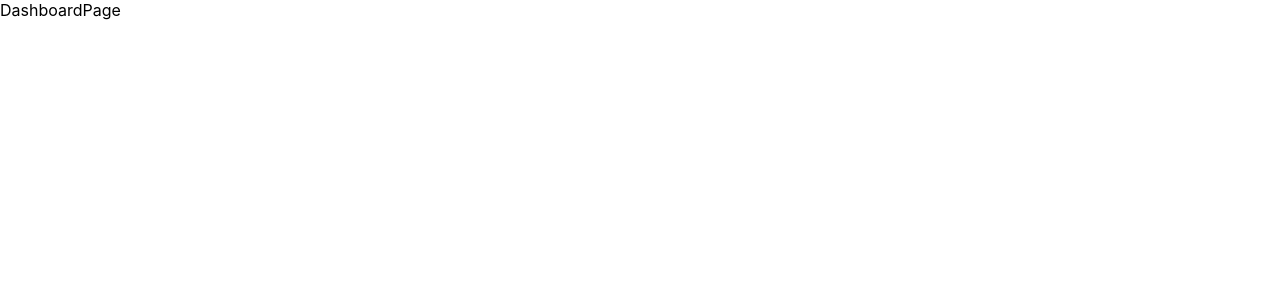
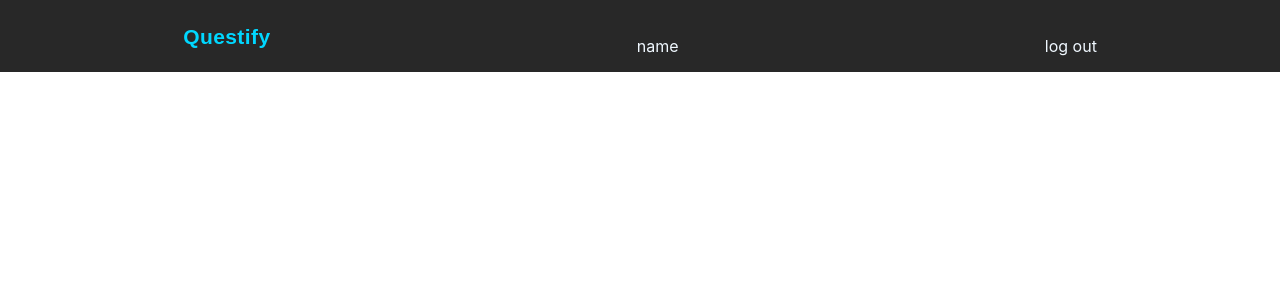
Before and after one commit to hodakivskaK/Dashboard-Questify, a React (Create React App) app: page /Dashboard-Questify/dashboard in a window 1280 px wide. Shown: the top 300 px of the page. Built offline with nearby package versions, Linux system fonts and the light colour scheme.

Commit message:
little change

```diff
--- a/src/components/Header/Header.jsx
+++ b/src/components/Header/Header.jsx
@@ -6,9 +6,19 @@ export const Header = () => {
     return (
       <div className={s.main}>
 
-        <p>Questify</p>
+        <div className={s.header__container}>
+        <span className={s.header__logo}>Questify</span>
 
+       <div>
+        <img src="" alt="" />
+        <p>name</p>
+       </div>
 
+       <div>
+        <img src="" alt="" />
+        <p>log out</p>
+       </div>
+       </div>
 
       </div>
     );
--- a/src/components/Header/Header.module.css
+++ b/src/components/Header/Header.module.css
@@ -1,10 +1,23 @@
 .main{
-    font-family: 'Times New Roman', Times, serif;
-    font-weight: 900;
-    background: radial-gradient(at center, red, pink );
-    margin-top: 10px;
-    padding-top: 10px;
+
+    background: #282828;
+
+color: aliceblue;
+}
+
+.header__container{
     display: flex;
-    height: 200px;
     justify-content: space-around;
+    align-items: center;
 }
+
+.header__logo{
+    font-family: "HelveticaNeueCyr", sans-serif;
+font-size: 21px;
+font-weight: 700;
+line-height: 21px;
+letter-spacing: 0.02em;
+
+
+    color: #00D7FF;
+}
--- /dev/null
+++ b/src/components/Task/Task.jsx
@@ -0,0 +1,17 @@
+
+import s from './Task.module.css'
+
+
+export const Task = () => {
+
+
+    return (
+      <div className={s.task__container}>
+        <div className={s.task}>
+
+        </div>
+
+
+      </div>
+    );
+  };
--- /dev/null
+++ b/src/components/Task/Task.module.css
@@ -0,0 +1,3 @@
+.task__container{
+    display: flex;
+}
--- a/src/pages/DashboardPage/DashboardPage.jsx
+++ b/src/pages/DashboardPage/DashboardPage.jsx
@@ -2,14 +2,17 @@
 
 
 
-
+import { Header } from "components/Header/Header";
+import { Task } from "components/Task/Task";
 
 export default function DashboardPage(){
 
 
     return (
+
   <div>
-      DashboardPage
+    <Header/>
+      <Task/>
   </div>
       );
 
--- a/src/pages/LandingPage/LandingPage.jsx
+++ b/src/pages/LandingPage/LandingPage.jsx
@@ -1,10 +1,19 @@
 
+import { useNavigate } from 'react-router-dom'; // router dom
 
 import s from './LandingPage.module.css'
 
 
 export default function LandingPage(){
+    const navigate = useNavigate();
 
+
+    const handleSubmit = e => {
+        e.preventDefault();
+
+     console.log(true)
+     navigate('/dashboard');
+      };
 
   return (
 <div className={s.landing__section}>
@@ -16,14 +25,16 @@ quests and exciting challenges.</p>
 
 
 <div className={s.landing__formBox}>
-    <form className={s.landing__form}>
+    <form className={s.landing__form} onSubmit={handleSubmit}>
         <label className={s.landing__label}>
         Choose your name to sign up or log in
             <input type="text" className={s.landing__input} />
         </label>
+
+        <button className={s.landing__Btn} type="submit" >go!</button>
     </form>
 
-    <button className={s.landing__Btn}>go!</button>
+
 </div>
 
 
```
